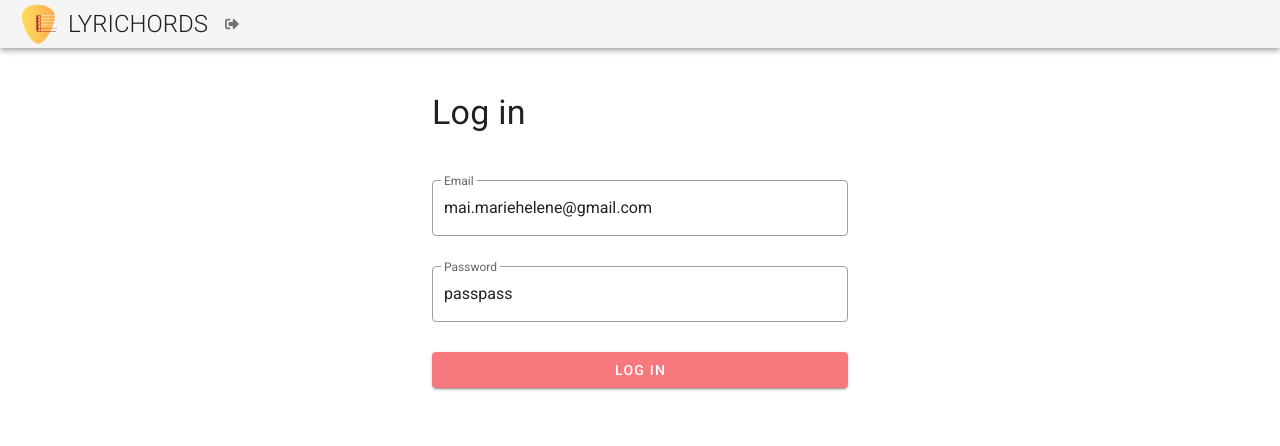
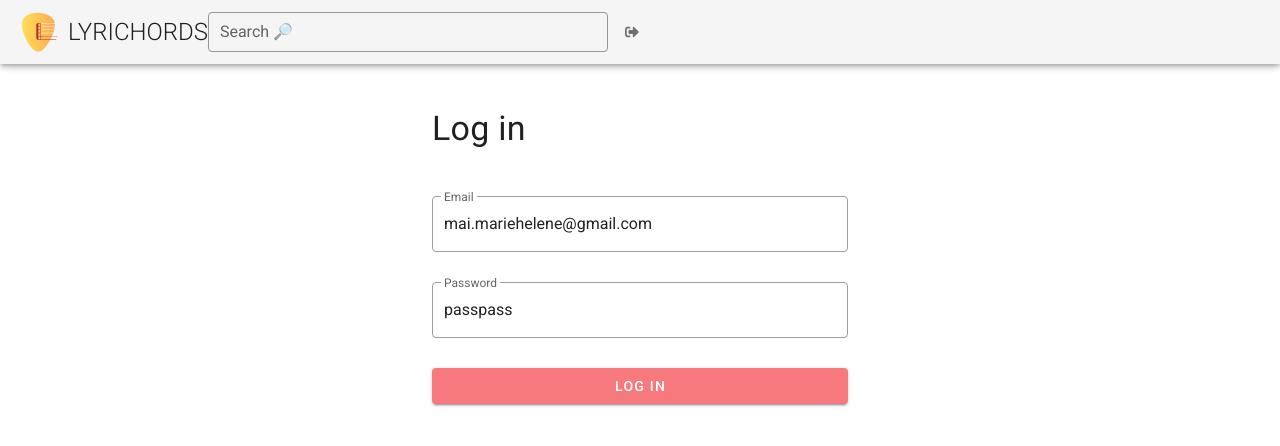
Before and after one commit to mariehmai/lyrichords-vuejs, a Vue app: page /login in a window 1280 px wide. Shown: the top 446 px of the page. Built offline with nearby package versions, Linux system fonts and the light colour scheme; no server answers.

Commit message:
refactor(search): moved search to navbar

```diff
--- a/src/components/Navbar.vue
+++ b/src/components/Navbar.vue
@@ -1,9 +1,20 @@
 <template>
-  <v-app-bar app dense>
+  <v-app-bar app>
     <div class="text-uppercase headline logo">
       <v-img class="image" :src="require('@/assets/logo.svg')" />
-      <span class="font-weight-light">{{ appName }}</span>
+      <span class="app-name font-weight-light">{{ appName }}</span>
     </div>
+    <v-text-field class="search"
+                  outlined
+                  dense
+                  hide-details
+                  label="Search 🔎"
+                  placeholder="Song title, artist, ..."
+                  @input="updateSearch"
+    />
+    <template v-slot:actions>
+      <font-awesome-icon :icon="['fa', 'plus']" color="#f7797d" />
+    </template>
     <v-btn icon @click="logout">
       <font-awesome-icon :icon="['fa', 'sign-out-alt']" />
     </v-btn>
@@ -11,13 +22,24 @@
 </template>
 
 <script>
+import { mapState } from 'vuex';
+
 import { Action } from '@/store/auth.store';
+import { Mutation } from '@/store/track.store';
 
 export default {
   data: () => ({
     appName: process.env.VUE_APP_TITLE
   }),
+  computed: {
+    ...mapState({
+      tracks: state => state.Track.tracks
+    })
+  },
   methods: {
+    updateSearch(search) {
+      this.$store.commit(Mutation.UPDATE_SEARCH, search);
+    },
     logout() {
       this.$store.dispatch(Action.LOGOUT);
     }
@@ -26,6 +48,17 @@ export default {
 </script>
 
 <style scoped>
+@media screen and (max-width: 500px) {
+  .app-name {
+    display: none;
+  }
+}
+
+.search {
+  padding-left: 20px;
+  max-width: 400px;
+}
+
 .logo {
   display: flex;
   align-items: center;
--- a/src/components/SearchTrackList.vue
+++ b/src/components/TrackList.vue
@@ -1,11 +1,6 @@
 <template>
   <v-img gradient="to bottom right, rgb(251,215,124,.2), rgb(251,215,124,1), #f7797d">
     <v-container>
-      <v-text-field v-model="search"
-                    outlined
-                    label="Search 🔎"
-                    placeholder="Song title, artist, ..."
-      />
       <v-card v-if="filteredTracks.length" three-line class="track-list">
         <div v-for="t in filteredTracks" :key="t.id">
           <TrackItem
@@ -39,15 +34,9 @@ export default {
   components: {
     TrackItem
   },
-  data() {
-    this.$store.dispatch(Action.FETCH_TRACKS);
-
-    return {
-      search: ''
-    };
-  },
   computed: {
     ...mapState({
+      search: state => state.Track.search,
       selectedTrack: state => state.Track.selectedTrack,
       tracks: state => state.Track.tracks
     }),
@@ -57,6 +46,9 @@ export default {
         track.artist.toLowerCase().includes(this.search.toLowerCase())
       );
     }
+  },
+  mounted() {
+    this.$store.dispatch(Action.FETCH_TRACKS);
   },
   updated() {
     if (this.tracks.length && !this.selectedTrack.title) {
--- a/src/store/track.store.js
+++ b/src/store/track.store.js
@@ -13,11 +13,13 @@ export const Action = {
 
 export const Mutation = {
   SET_SELECTED_TRACK: 'SET_SELECTED_TRACK',
-  SET_TRACKS: 'SET_TRACKS'
+  SET_TRACKS: 'SET_TRACKS',
+  UPDATE_SEARCH: 'UPDATE_SEARCH'
 };
 
 export default {
   state: {
+    search: '',
     tracks: [],
     selectedTrack: {}
   },
@@ -27,6 +29,9 @@ export default {
     },
     async [Mutation.SET_TRACKS](state, payload) {
       state.tracks = payload;
+    },
+    async [Mutation.UPDATE_SEARCH](state, payload) {
+      state.search = payload;
     }
   },
   actions: {
@@ -43,11 +48,11 @@ export default {
       dispatch(Action.FETCH_TRACKS);
     },
     async [Action.FETCH_TRACKS]({ commit }) {
-      const tracksDocs = await firebase.tracksCollection
+      const trackDocs = await firebase.tracksCollection
         .orderBy('title', 'asc')
         .get();
 
-      const tracks = tracksDocs.docs.map(track => ({
+      const tracks = trackDocs.docs.map(track => ({
         ...track.data(),
         id: track.id
       }));
--- a/src/views/Home.vue
+++ b/src/views/Home.vue
@@ -1,7 +1,7 @@
 <template>
   <div id="home">
     <div>
-      <SearchTrackList />
+      <TrackList />
       <v-expansion-panels v-model="panel" multiple flat>
         <v-expansion-panel>
           <v-expansion-panel-header class="panel-header">
@@ -28,13 +28,13 @@
 import { mapState } from 'vuex';
 
 import CreateTrackForm from '@/components/CreateTrackForm';
-import SearchTrackList from '@/components/SearchTrackList';
+import TrackList from '@/components/TrackList';
 import TrackViewer from '@/components/TrackViewer';
 
 export default {
   components: {
     CreateTrackForm,
-    SearchTrackList,
+    TrackList,
     TrackViewer
   },
   data() {
```
